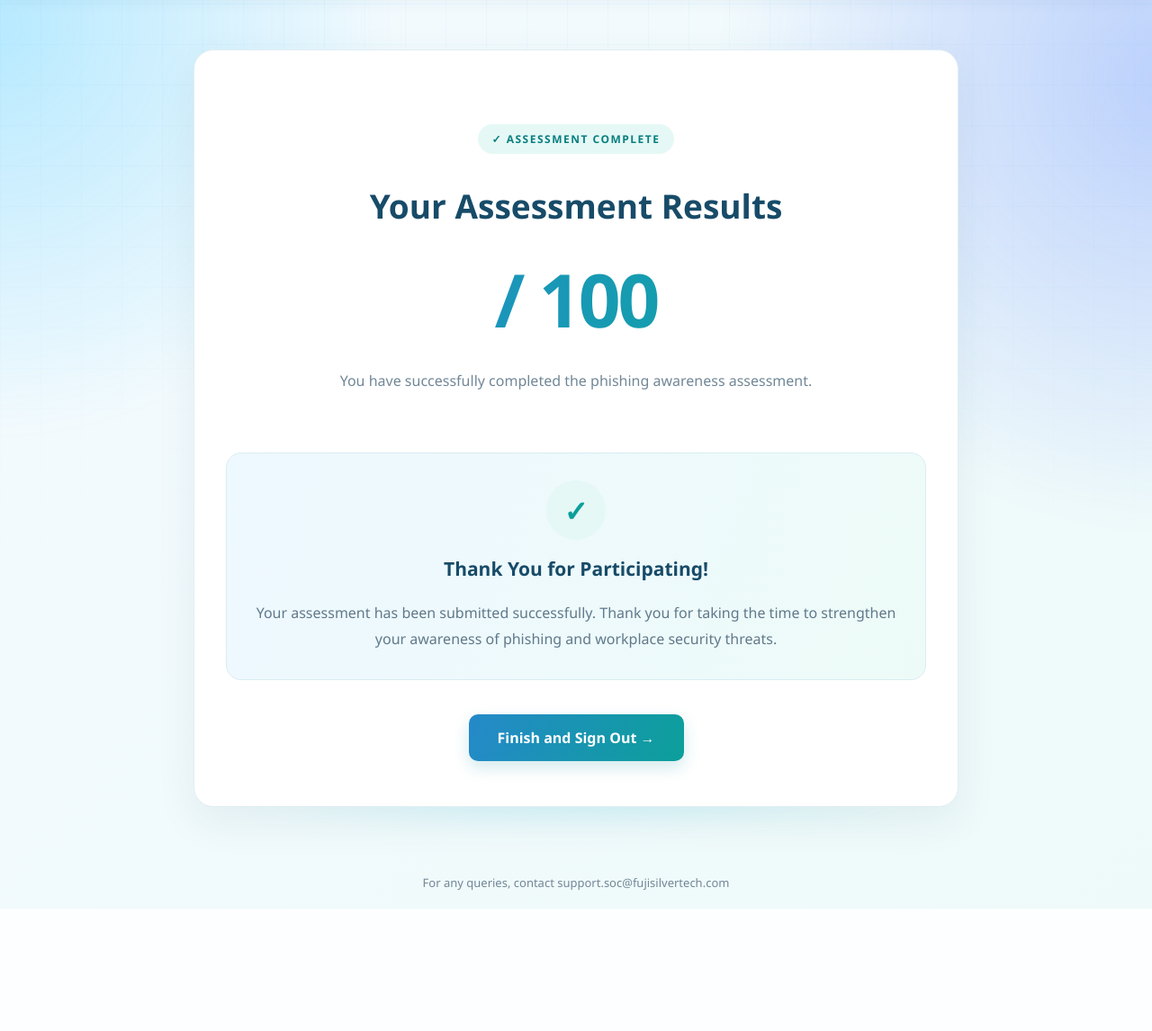
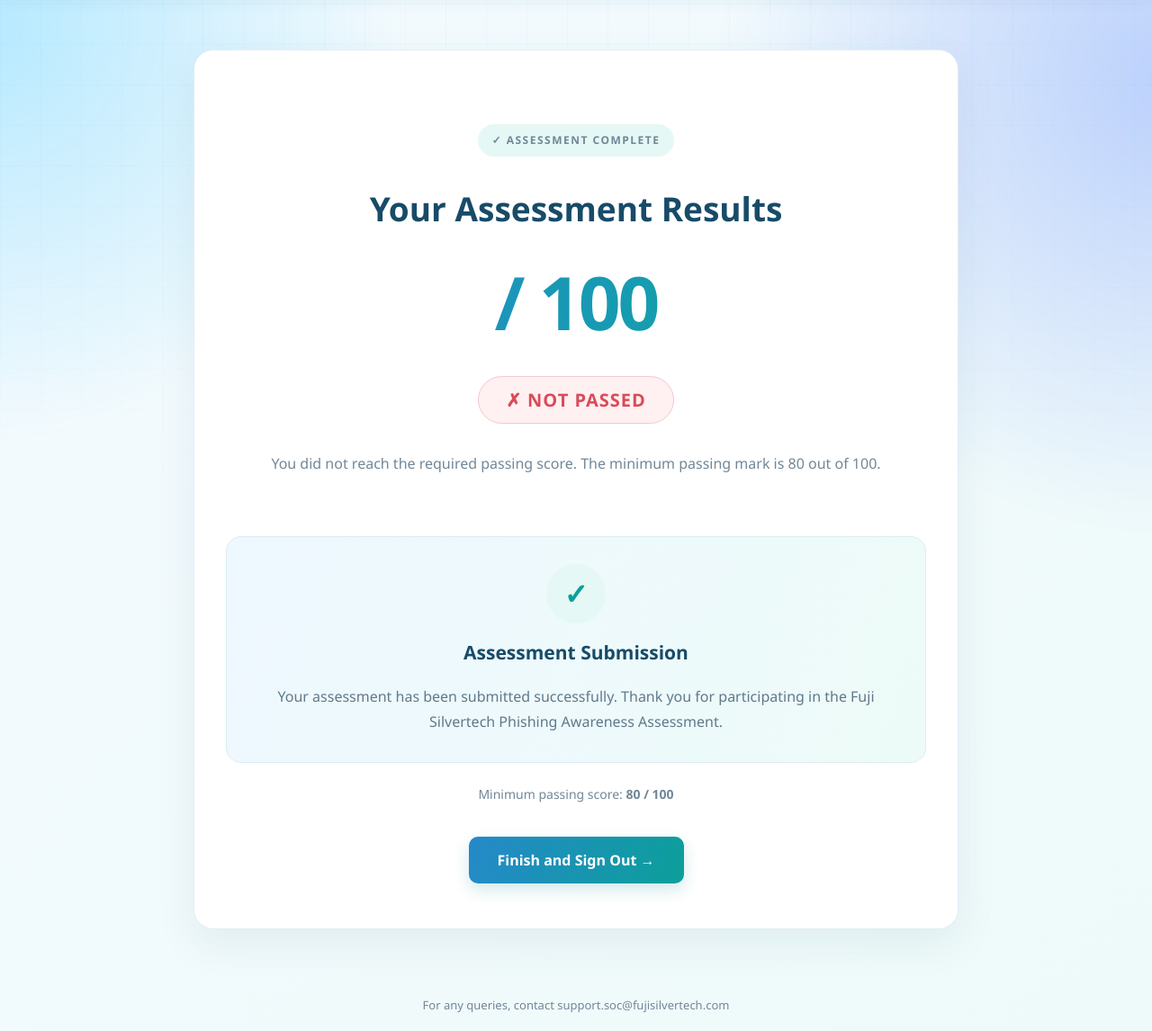
Before and after one commit to akshaykorukonda/fuji-phishing-awareness, a Flask app: template templates/result.html in a window 1280 px wide. Shown: the part 86-1232 px from the top of the page at 90% size. Before the commit the page ends 1096 px from the top, so only its background shows below. Run offline with Flask 3, Linux system fonts and the light colour scheme; the template is opened without the code that fills it, so the values that code supplies are empty.

Commit message:
Enhance result display with pass/fail status
Added status indicators for assessment results and updated messaging.

```diff
--- a/templates/result.html
+++ b/templates/result.html
@@ -12,14 +12,16 @@
             --blue: #2785c7;
             --teal: #0c9f9a;
             --navy: #174b68;
-            --light-blue: #eef8ff;
-            --light-teal: #e9f9f6;
+            --green: #16865b;
+            --red: #d94b58;
             --text: #263f50;
             --muted: #718797;
             --border: #e0edf3;
         }
 
-        * { box-sizing: border-box; }
+        * {
+            box-sizing: border-box;
+        }
 
         body {
             background: linear-gradient(135deg, #f4faff, #eefaf9);
@@ -73,7 +75,7 @@
             margin: 20px 0 8px;
         }
 
-        .result-header > p:last-child {
+        .result-header > p {
             color: var(--muted);
             line-height: 1.7;
         }
@@ -87,6 +89,28 @@
             -webkit-background-clip: text;
             background-clip: text;
             color: transparent;
+        }
+
+        .status {
+            display: inline-block;
+            padding: 12px 30px;
+            border-radius: 30px;
+            font-size: 20px;
+            font-weight: 800;
+            letter-spacing: 1px;
+            margin: 5px 0 15px;
+        }
+
+        .passed {
+            color: #16865b;
+            background: #e5f8ed;
+            border: 1px solid #bce9cf;
+        }
+
+        .failed {
+            color: #d94b58;
+            background: #fff0f1;
+            border: 1px solid #f5c8cc;
         }
 
         .result-summary {
@@ -122,6 +146,13 @@
             color: #0c9f9a;
             font-size: 32px;
             font-weight: 800;
+        }
+
+        .passing-info {
+            text-align: center;
+            color: var(--muted);
+            font-size: 14px;
+            margin: 20px 0;
         }
 
         .result-actions {
@@ -160,8 +191,13 @@
                 border-radius: 15px;
             }
 
-            .result-header { padding: 25px 5px; }
-            .result-summary { padding: 22px 16px; }
+            .result-header {
+                padding: 25px 5px;
+            }
+
+            .result-summary {
+                padding: 22px 16px;
+            }
         }
 
         @media(prefers-reduced-motion: reduce) {
@@ -189,9 +225,29 @@
 
         <div class="score">{{ r.score }} / 100</div>
 
-        <p>
-            You have successfully completed the phishing awareness assessment.
-        </p>
+        {% if r.score|float >= 80 %}
+
+            <div class="status passed">
+                ✓ PASSED
+            </div>
+
+            <p>
+                Congratulations! You have successfully passed
+                the phishing awareness assessment.
+            </p>
+
+        {% else %}
+
+            <div class="status failed">
+                ✗ NOT PASSED
+            </div>
+
+            <p>
+                You did not reach the required passing score.
+                The minimum passing mark is 80 out of 100.
+            </p>
+
+        {% endif %}
 
     </div>
 
@@ -199,14 +255,18 @@
 
         <div class="completion-icon">✓</div>
 
-        <h3>Thank You for Participating!</h3>
+        <h3>Assessment Submission</h3>
 
         <p>
             Your assessment has been submitted successfully.
-            Thank you for taking the time to strengthen your awareness
-            of phishing and workplace security threats.
+            Thank you for participating in the Fuji Silvertech
+            Phishing Awareness Assessment.
         </p>
 
+    </div>
+
+    <div class="passing-info">
+        Minimum passing score: <strong>80 / 100</strong>
     </div>
 
     <div class="result-actions">
```
